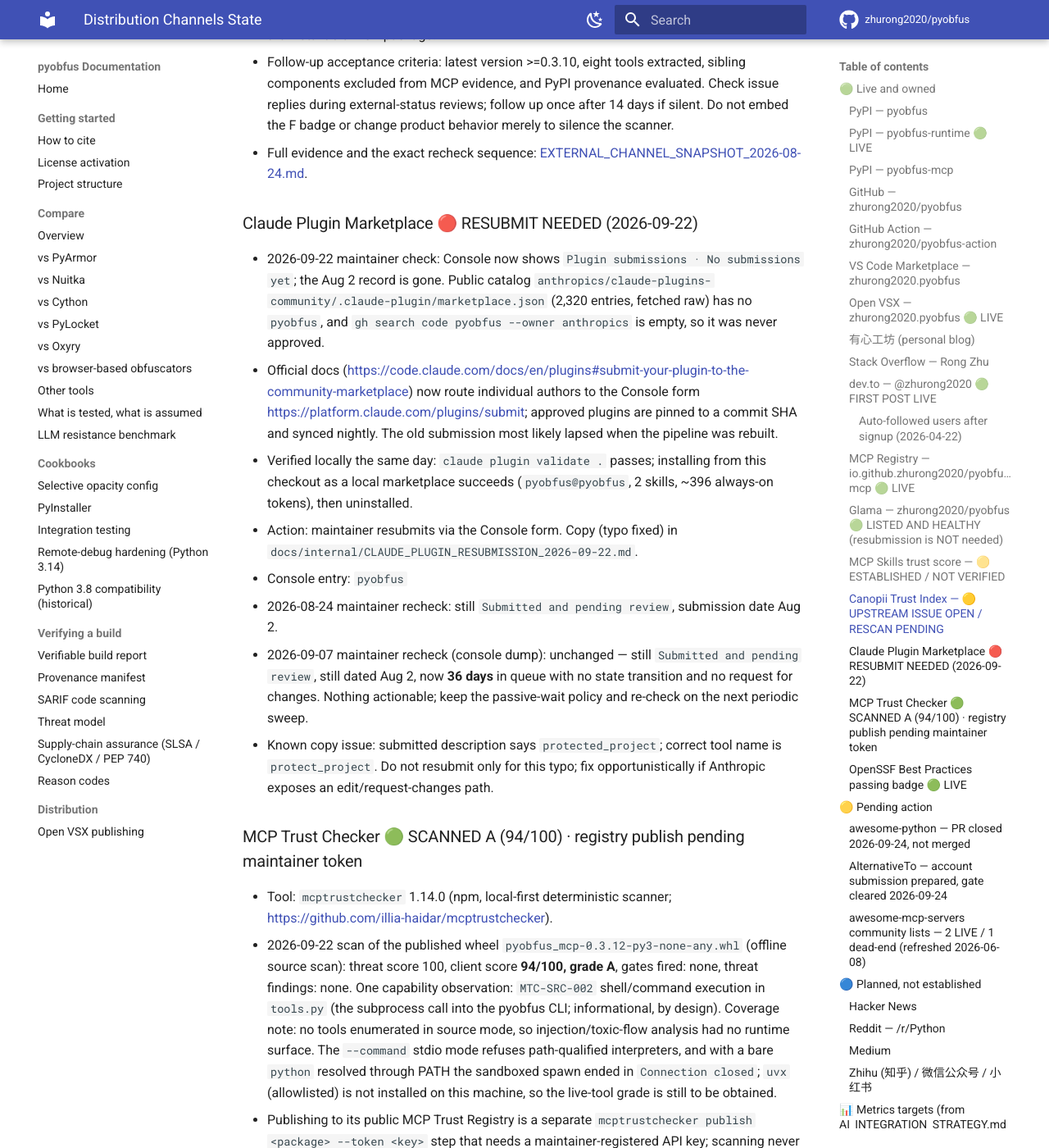
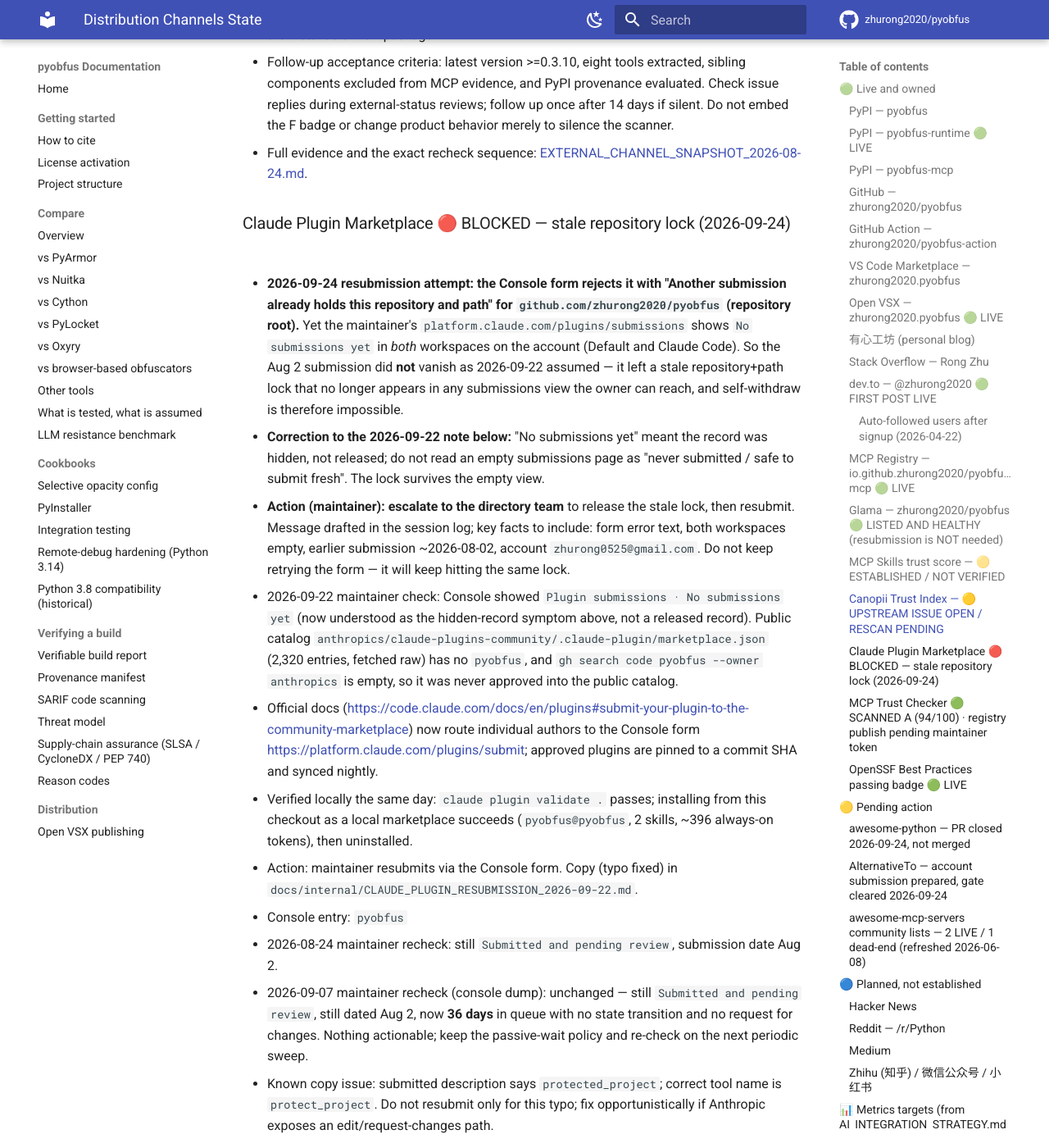
Before and after one commit to zhurong2020/pyobfus, an MkDocs documentation site: the page built from docs/DISTRIBUTION_CHANNELS.md, in a window 1280 px wide and 1400 px high, scrolled down 17352 px. Shown: the whole window at 82% size. Built offline with MkDocs 1.6.1 and Material for MkDocs 9.7.7, drawn with Linux system fonts in a browser that asks for light colours; comment, search, counter and statistics services are not loaded.

Commit message:
docs: correct the Claude plugin status — stale repo lock, not a released record
The 2026-09-24 resubmission attempt is rejected with "Another submission
already holds this repository and path" for github.com/zhurong2020/pyobfus,
while the submissions page shows "No submissions yet" in both workspaces. The
Aug 2 submission did not disappear; it left a repository+path lock the owner
cannot self-withdraw. Record the correction (an empty submissions page is not
"never submitted") and change the action to escalating to the directory team.

Co-Authored-By: Claude Opus 4.8 <noreply@anthropic.com>

```diff
--- a/docs/DISTRIBUTION_CHANNELS.md
+++ b/docs/DISTRIBUTION_CHANNELS.md
@@ -638,13 +638,26 @@ Note: `@jess` is Jess Lee, dev.to co-founder — useful to keep; `@code42cate` (
 - Full evidence and the exact recheck sequence:
   [EXTERNAL_CHANNEL_SNAPSHOT_2026-08-24.md](EXTERNAL_CHANNEL_SNAPSHOT_2026-08-24.md).
 
-### Claude Plugin Marketplace 🔴 RESUBMIT NEEDED (2026-09-22)
-- 2026-09-22 maintainer check: Console now shows `Plugin submissions · No submissions yet`; the Aug 2 record is gone.
+### Claude Plugin Marketplace 🔴 BLOCKED — stale repository lock (2026-09-24)
+- **2026-09-24 resubmission attempt: the Console form rejects it with "Another submission already holds this
+  repository and path" for `github.com/zhurong2020/pyobfus` (repository root).** Yet the maintainer's
+  `platform.claude.com/plugins/submissions` shows `No submissions yet` in *both* workspaces on the account
+  (Default and Claude Code). So the Aug 2 submission did **not** vanish as 2026-09-22 assumed — it left a stale
+  repository+path lock that no longer appears in any submissions view the owner can reach, and self-withdraw is
+  therefore impossible.
+- **Correction to the 2026-09-22 note below:** "No submissions yet" meant the record was hidden, not released;
+  do not read an empty submissions page as "never submitted / safe to submit fresh". The lock survives the
+  empty view.
+- **Action (maintainer): escalate to the directory team** to release the stale lock, then resubmit. Message drafted
+  in the session log; key facts to include: form error text, both workspaces empty, earlier submission ~2026-08-02,
+  account `zhurong0525@gmail.com`. Do not keep retrying the form — it will keep hitting the same lock.
+- 2026-09-22 maintainer check: Console showed `Plugin submissions · No submissions yet` (now understood as the
+  hidden-record symptom above, not a released record).
   Public catalog `anthropics/claude-plugins-community/.claude-plugin/marketplace.json` (2,320 entries, fetched raw) has no
-  `pyobfus`, and `gh search code pyobfus --owner anthropics` is empty, so it was never approved.
+  `pyobfus`, and `gh search code pyobfus --owner anthropics` is empty, so it was never approved into the public catalog.
 - Official docs (<https://code.claude.com/docs/en/plugins#submit-your-plugin-to-the-community-marketplace>) now route
   individual authors to the Console form <https://platform.claude.com/plugins/submit>; approved plugins are pinned to a
-  commit SHA and synced nightly. The old submission most likely lapsed when the pipeline was rebuilt.
+  commit SHA and synced nightly.
 - Verified locally the same day: `claude plugin validate .` passes; installing from this checkout as a local marketplace
   succeeds (`pyobfus@pyobfus`, 2 skills, ~396 always-on tokens), then uninstalled.
 - Action: maintainer resubmits via the Console form. Copy (typo fixed) in `docs/internal/CLAUDE_PLUGIN_RESUBMISSION_2026-09-22.md`.
```
Also changed, not shown: docs/TODO.md (+5 -2 lines).
